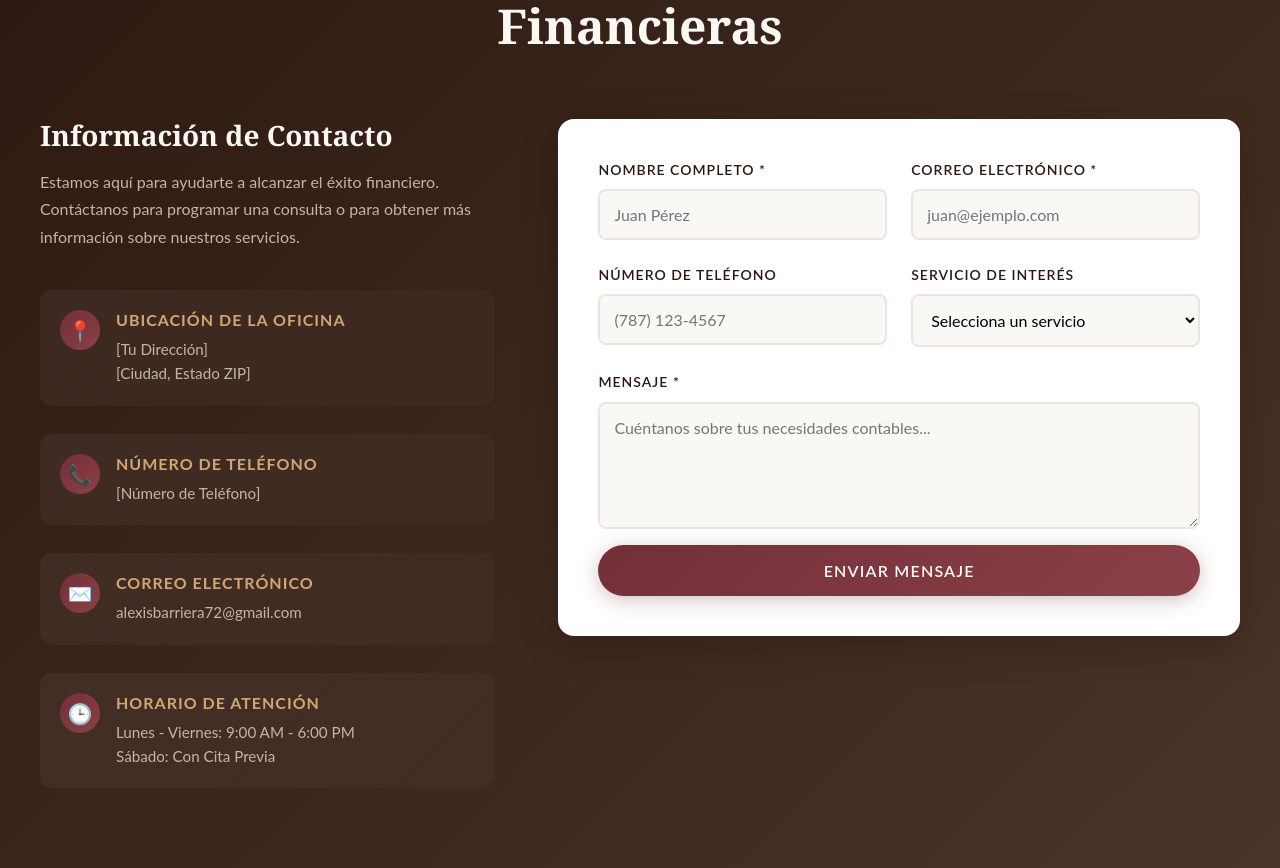
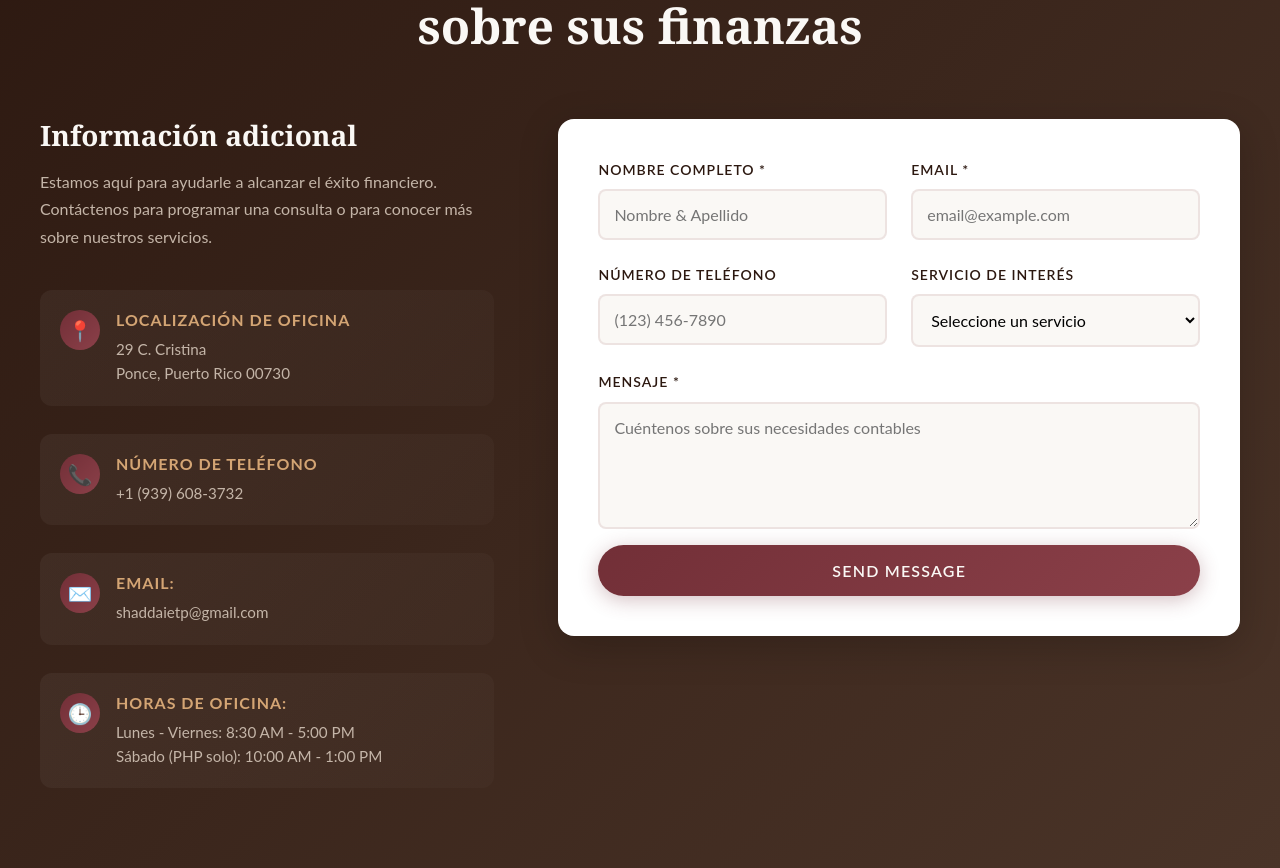
Before and after one commit to AlexisBarriera/spanishtestwebsite, a React (Vite) app: page / in a window 1280 px wide. Shown: the part 5049-5917 px from the top of the page. Built offline with nearby package versions, Linux system fonts and the light colour scheme.

Commit message:
Update Contact.tsx

```diff
--- a/src/components/Contact/Contact.tsx
+++ b/src/components/Contact/Contact.tsx
@@ -1,4 +1,3 @@
-
 import React, { useState } from 'react';
 import './Contact.css';
 
@@ -30,13 +29,13 @@ const Contact: React.FC = () => {
   const validateForm = () => {
     const newErrors: any = {};
 
-    if (!formData.name.trim()) newErrors.name = 'El nombre es obligatorio';
+    if (!formData.name.trim()) newErrors.name = 'Name is required';
     if (!formData.email.trim()) {
-      newErrors.email = 'El correo electrónico es obligatorio';
+      newErrors.email = 'Email is required';
     } else if (!/\S+@\S+\.\S+/.test(formData.email)) {
-      newErrors.email = 'El correo electrónico es inválido';
+      newErrors.email = 'Email is invalid';
     }
-    if (!formData.message.trim()) newErrors.message = 'El mensaje es obligatorio';
+    if (!formData.message.trim()) newErrors.message = 'Message is required';
 
     setErrors(newErrors);
     return Object.keys(newErrors).length === 0;
@@ -67,7 +66,7 @@ const Contact: React.FC = () => {
       const result = await response.json();
 
       if (!response.ok) {
-        throw new Error(result.error || 'Error al enviar el mensaje');
+        throw new Error(result.error || 'Failed to send message');
       }
 
       setSubmitStatus('success');
@@ -96,49 +95,48 @@ const Contact: React.FC = () => {
     <section id="contact" className="contact">
       <div className="contact-container">
         <div className="section-header">
-          <p className="section-tagline">Contáctanos</p>
-          <h2 className="section-title">Hablemos de Tus Metas Financieras</h2>
+          <p className="section-tagline">Encuesta de contacto</p>
+          <h2 className="section-title">Contáctenos para hablar sobre sus finanzas</h2>
         </div>
 
         <div className="contact-content">
           <div className="contact-info">
-            <h3>Información de Contacto</h3>
+            <h3>Información adicional</h3>
             <p className="contact-intro">
-              Estamos aquí para ayudarte a alcanzar el éxito financiero. Contáctanos para programar
-              una consulta o para obtener más información sobre nuestros servicios.
+             Estamos aquí para ayudarle a alcanzar el éxito financiero. Contáctenos para programar una consulta o para conocer más sobre nuestros servicios.
             </p>
 
             <div className="info-items">
               <div className="info-item">
                 <span className="info-icon">📍</span>
                 <div>
-                  <h4>Ubicación de la Oficina</h4>
-                  <p>[Tu Dirección]<br/>[Ciudad, Estado ZIP]</p>
+                  <h4>Localización de oficina</h4>
+                  <p>29 C. Cristina<br/>Ponce, Puerto Rico 00730</p>
                 </div>
               </div>
 
               <div className="info-item">
                 <span className="info-icon">📞</span>
                 <div>
-                  <h4>Número de Teléfono</h4>
-                  <p>[Número de Teléfono]</p>
+                  <h4>Número de teléfono</h4>
+                  <p>+1 (939) 608-3732</p>
                 </div>
               </div>
 
               <div className="info-item">
                 <span className="info-icon">✉️</span>
                 <div>
-                  <h4>Correo Electrónico</h4>
-                  <p>alexisbarriera72@gmail.com</p>
+                  <h4>Email:</h4>
+                  <p>shaddaietp@gmail.com</p>
                 </div>
               </div>
 
               <div className="info-item">
                 <span className="info-icon">🕒</span>
                 <div>
-                  <h4>Horario de Atención</h4>
-                  <p>Lunes - Viernes: 9:00 AM - 6:00 PM<br/>
-                     Sábado: Con Cita Previa</p>
+                  <h4>Horas de oficina:</h4>
+                  <p>Lunes - Viernes: 8:30 AM - 5:00 PM<br/>
+                     Sábado (PHP solo): 10:00 AM - 1:00 PM</p>
                 </div>
               </div>
             </div>
@@ -149,8 +147,8 @@ const Contact: React.FC = () => {
               <div className="form-message success">
                 <span className="message-icon">✅</span>
                 <div>
-                  <strong>¡Mensaje Enviado Exitosamente!</strong>
-                  <p>Gracias por contactarnos. Te responderemos dentro de 24 horas.</p>
+                  <strong>Mensaje fue enviado sucesivamente!</strong>
+                  <p>Gracias por contactarnos. Nos pondremos en contacto con usted lo antes posible.</p>
                 </div>
               </div>
             )}
@@ -159,15 +157,15 @@ const Contact: React.FC = () => {
               <div className="form-message error">
                 <span className="message-icon">❌</span>
                 <div>
-                  <strong>Error al Enviar el Mensaje</strong>
-                  <p>Por favor intenta de nuevo o contáctanos directamente por teléfono o correo electrónico.</p>
+                  <strong>Mensaje no pudo ser enviado</strong>
+                  <p>Por favor, intente de nuevo o contáctenos directamente por teléfono o correo electrónico.</p>
                 </div>
               </div>
             )}
 
             <div className="form-row">
               <div className="form-group">
-                <label htmlFor="name">Nombre Completo *</label>
+                <label htmlFor="name">Nombre completo *</label>
                 <input
                   type="text"
                   id="name"
@@ -175,7 +173,7 @@ const Contact: React.FC = () => {
                   value={formData.name}
                   onChange={handleChange}
                   required
-                  placeholder="Juan Pérez"
+                  placeholder="Nombre & Apellido"
                   disabled={isSubmitting}
                   className={errors.name ? 'error' : ''}
                 />
@@ -183,7 +181,7 @@ const Contact: React.FC = () => {
               </div>
 
               <div className="form-group">
-                <label htmlFor="email">Correo Electrónico *</label>
+                <label htmlFor="email">Email *</label>
                 <input
                   type="email"
                   id="email"
@@ -191,7 +189,7 @@ const Contact: React.FC = () => {
                   value={formData.email}
                   onChange={handleChange}
                   required
-                  placeholder="juan@ejemplo.com"
+                  placeholder="email@example.com"
                   disabled={isSubmitting}
                   className={errors.email ? 'error' : ''}
                 />
@@ -201,20 +199,20 @@ const Contact: React.FC = () => {
 
             <div className="form-row">
               <div className="form-group">
-                <label htmlFor="phone">Número de Teléfono</label>
+                <label htmlFor="phone">Número de teléfono</label>
                 <input
                   type="tel"
                   id="phone"
                   name="phone"
                   value={formData.phone}
                   onChange={handleChange}
-                  placeholder="(787) 123-4567"
+                  placeholder="(123) 456-7890"
                   disabled={isSubmitting}
                 />
               </div>
 
               <div className="form-group">
-                <label htmlFor="service">Servicio de Interés</label>
+                <label htmlFor="service">Servicio de interés</label>
                 <select
                   id="service"
                   name="service"
@@ -222,14 +220,15 @@ const Contact: React.FC = () => {
                   onChange={handleChange}
                   disabled={isSubmitting}
                 >
-                  <option value="">Selecciona un servicio</option>
-                  <option value="tax-preparation">Preparación de Impuestos</option>
+                  <option value="">Seleccione un servicio</option>
+                  <option value="tax-preparation">Preparación de impuestos</option>
                   <option value="bookkeeping">Contabilidad</option>
-                  <option value="financial-planning">Planificación Financiera</option>
-                  <option value="business-consulting">Consultoría Empresarial</option>
-                  <option value="audit-services">Servicios de Auditoría</option>
-                  <option value="payroll-services">Servicios de Nómina</option>
+                  <option value="financial-planning">Planificación financiera</option>
+                  <option value="business-consulting">Consultoría empresarial</option>
+                  <option value="audit-services">Servicios de auditoría</option>
+                  <option value="payroll-services">Servicios de nómina</option>
                   <option value="other">Otro</option>
+
                 </select>
               </div>
             </div>
@@ -243,7 +242,7 @@ const Contact: React.FC = () => {
                 onChange={handleChange}
                 required
                 rows={5}
-                placeholder="Cuéntanos sobre tus necesidades contables..."
+                placeholder="Cuéntenos sobre sus necesidades contables"
                 disabled={isSubmitting}
                 className={errors.message ? 'error' : ''}
               />
@@ -255,7 +254,7 @@ const Contact: React.FC = () => {
               className="submit-btn"
               disabled={isSubmitting}
             >
-              {isSubmitting ? 'Enviando...' : 'Enviar Mensaje'}
+              {isSubmitting ? 'Sending...' : 'Send Message'}
             </button>
           </form>
         </div>
```
